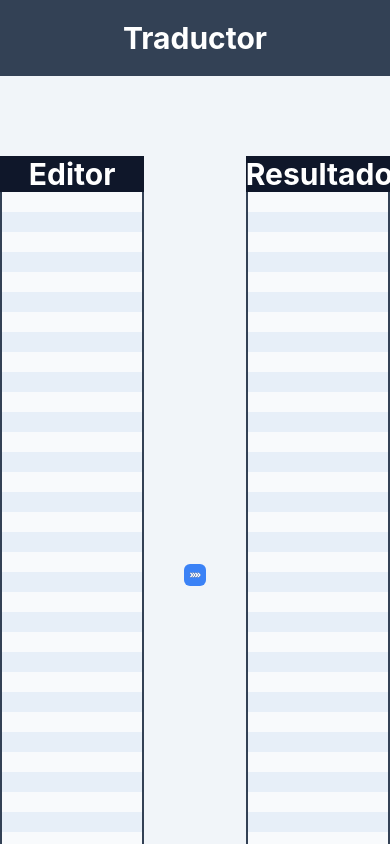
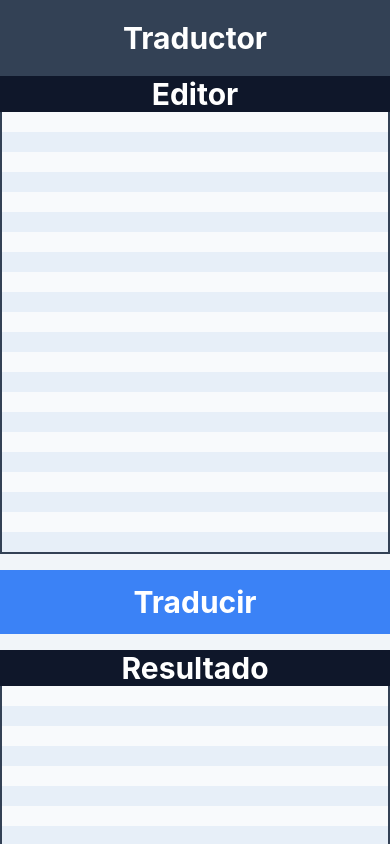
Before and after one commit to MauriJrP/STraductores-II, a React (Create React App) app: page / in a window 390 px wide. Shown: the top 844 px of the page. Built offline with nearby package versions, Linux system fonts and the light colour scheme.

Commit message:
Responsive mobile added

```diff
--- a/src/App.js
+++ b/src/App.js
@@ -32,12 +32,12 @@ function App() {
 	};
 
 	return (
-		<div className="bg-slate-100 h-screen">
+		<div className="bg-slate-100 h-full min-h-screen">
 			<h1 className="bg-slate-700 p-5 font-bold text-3xl text-center text-white">
 				Traductor
 			</h1>
-			<div className="container mx-auto bg-slate-100 py-20 grid grid-cols-7 gap-x-10">
-				<div className="editor flex flex-col items-center col-span-3">
+			<div className="container mx-auto bg-slate-100 md:py-20 grid md:grid-cols-5 lg:grid-cols-7 gap-x-10">
+				<div className="editor flex flex-col items-center md:col-span-2 lg:col-span-3">
 					<h2 className="text-3xl font-bold bg-slate-900 text-white w-full text-center">
 						Editor
 					</h2>
@@ -45,32 +45,34 @@ function App() {
 						id="editor"
 						name="editor"
 						cols="60"
-						rows="38"
+						rows="20"
 						autoFocus={true}
 						className="px-3 py-5 bg-slate-50 border-2 border-t-0 border-slate-700 resize-none text-sm outline-0 w-full font-bold"
 					></textarea>
 				</div>
-				<div className="flex flex-col justify-center">
+				<div className="h-24 md:h-full flex flex-col justify-center">
 					<div
-						className="bg-blue-500 text-white font-bold p-1 lg:p-4 rounded-md text-center hover:bg-blue-600 hover:cursor-pointer"
+						className="h-16 md:h-min flex justify-center items-center bg-blue-500 text-white font-bold p-1 lg:p-4 md:rounded-md text-center hover:bg-blue-600 hover:cursor-pointer"
 						onClick={translate}
 					>
-						<p className="text-xl hidden lg:inline-block">Traducir</p>
+						<p className="text-3xl lg:text-xl md:hidden lg:inline-block">
+							Traducir
+						</p>
 						<img
 							src={process.env.PUBLIC_URL + '/img/arrow.png'}
 							alt="Arrow"
-							className="lg:hidden"
+							className="hidden md:inline-block lg:hidden"
 						/>
 					</div>
 				</div>
-				<div className="result flex flex-col items-center col-span-3">
+				<div className="result flex flex-col items-center md:col-span-2 lg:col-span-3">
 					<h2 className="text-3xl font-bold bg-slate-900 text-white w-full text-center">
 						Resultado
 					</h2>
 					<textarea
 						id="result"
 						name="editor"
-						rows="38"
+						rows="20"
 						autoFocus={true}
 						className="px-3 py-5 bg-slate-50 border-2 border-t-0 border-slate-700 resize-none text-sm outline-0 w-full font-bold"
 						readOnly={true}
```
